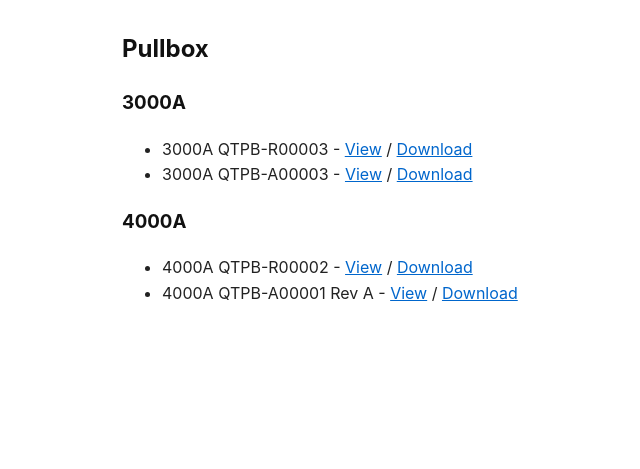
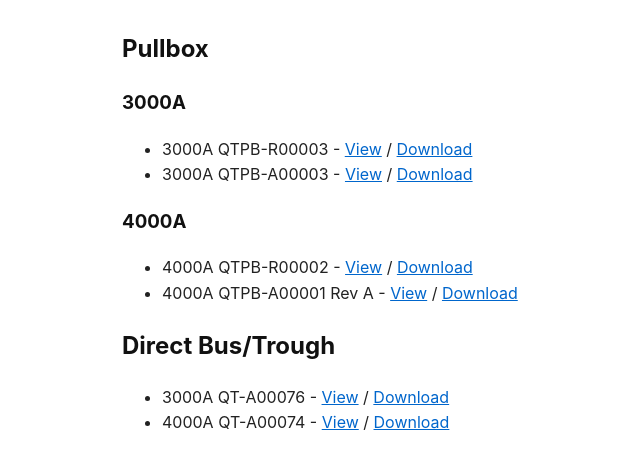
Before and after one commit to epecsupport/Service, a Jekyll site: the page built from dwgindex.md, in a window 1280 px wide. Shown: the top 469 px of the page, without its empty margins (18-658 px from the left). Built offline with Jekyll 4.4.1, drawn with Linux system fonts in a browser that asks for light colours.

Commit message:
Added direct bus drawings

```diff
--- a/dwgindex.md
+++ b/dwgindex.md
@@ -12,3 +12,7 @@ autolink: true
 ### 4000A
 - 4000A QTPB-R00002 - [View](library/QTPB-R00002.pdf) / [Download](https://raw.githubusercontent.com/epecsupport/Service/main/library/QTPB-R00002.pdf)
 - 4000A QTPB-A00001 Rev A - [View](library/QTPB-A00001_RevA.pdf) / [Download](https://raw.githubusercontent.com/epecsupport/Service/main/library/QTPB-A00001_RevA.pdf)
+
+## Direct Bus/Trough
+- 3000A QT-A00076 - [View](library/QT-A00076.pdf) / [Download](ttps://raw.githubusercontent.com/epecsupport/Service/main/library/QT-A00076.pdf)
+- 4000A QT-A00074 - [View](library/QT-A00074_Rev0B.pdf) / [Download](ttps://raw.githubusercontent.com/epecsupport/Service/main/library/QT-A00074_Rev0B.pdf)
```
